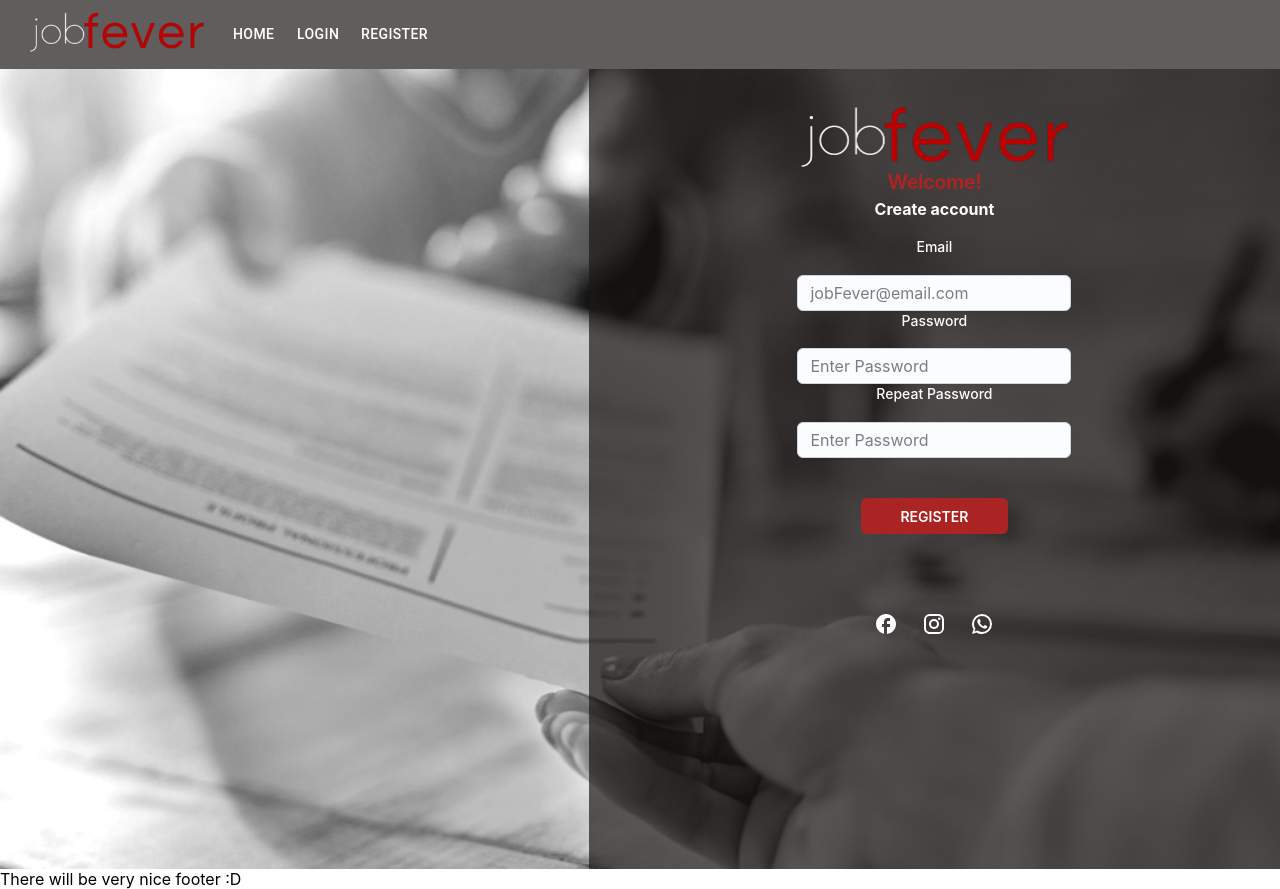
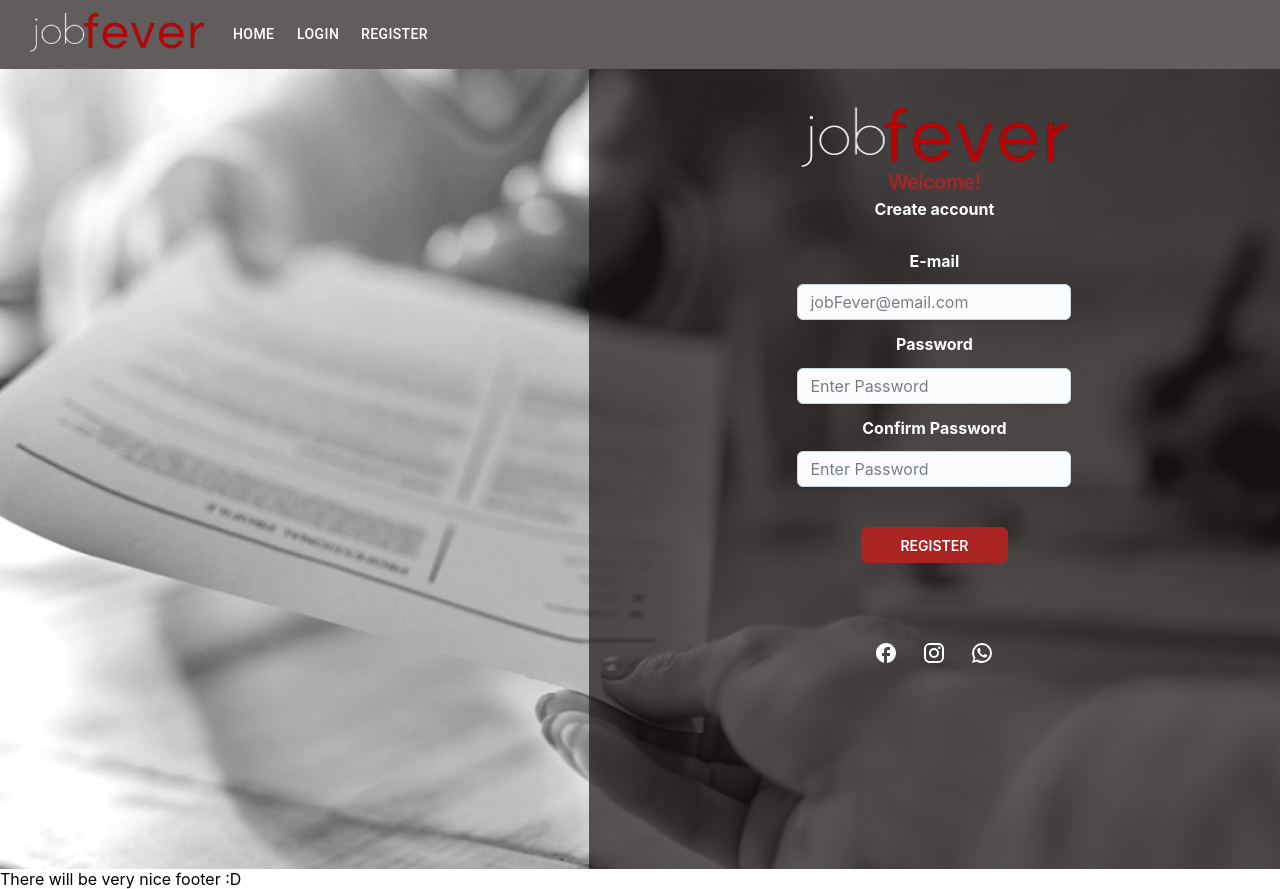
Before and after one commit to stelmaszczykadrian/jobFever-frontend, a React (Create React App) app in the folder jobfever/: page /register in a window 1280 px wide. Built offline with nearby package versions, Linux system fonts and the light colour scheme.

Commit message:
Feature: Adding styled components to plain text

```diff
--- a/jobfever/src/components/login/Register.js
+++ b/jobfever/src/components/login/Register.js
@@ -13,6 +13,8 @@ import {StyledUserInputValidation} from "./styled-components/StyledUserInputVali
 import UsernameInput from "./input-components/UsernameInput";
 import PasswordInput from "./input-components/PasswordInput";
 import {StyledLeftContainer} from "./styled-components/StyledLeftContainer";
+import {StyledText} from "./styled-components/StyledText";
+import {StyledLabel} from "./styled-components/StyledLabel";
 
 
 function Register() {
@@ -92,31 +94,38 @@ function Register() {
                     <Sheet style={{backgroundColor: 'transparent'}}>
                         <div>
                             <Logo/>
+                            <StyledText>
                                 <Typography level="h4" component="h1"
-                                        sx={{color: 'rgba(171, 36, 36)', fontWeight: 'bold', textAlign: 'center'}}>
+                                            sx={{color: 'rgba(171, 36, 36)'}}>
                                     <span>Welcome!</span>
                                 </Typography>
-                            <Typography level="body2" component="h1"
-                                        sx={{color: 'white', fontWeight: 'bold', textAlign: 'center'}}>
+                            </StyledText>
+                            <StyledText>
+                                <Typography level="body1" component="h1"
+                                            sx={{color: 'white'}}>
                                     <span>Create account</span>
                                 </Typography>
+                            </StyledText>
                         </div>
                         <p></p>
                         <form onSubmit={handleSubmit}>
                             <FormControl width="40">
-                                <FormLabel sx={{alignSelf: 'center', color: 'white'}}>Email</FormLabel>
+                                <StyledLabel>
+                                    <span>E-mail</span>
+                                </StyledLabel>
                                 <StyledUserInputValidation>
-                                    <UsernameInput value = {input.username}
+                                    <UsernameInput value={input.username}
                                                    onChange={onInputChange}
                                                    onBlur={validateInput}/>
                                 </StyledUserInputValidation>
                                 {error.username && <span className='err'>{error.username}</span>}
                             </FormControl>
                             <FormControl>
-                                <FormLabel
-                                    sx={{alignSelf: 'center', color: 'white'}}>Password</FormLabel>
+                                <StyledLabel>
+                                    <span>Password</span>
+                                </StyledLabel>
                                 <StyledUserInputValidation>
-                                    <PasswordInput name = {'password'} value={input.password}
+                                    <PasswordInput name={'password'} value={input.password}
                                                    onChange={onInputChange}
                                                    onBlur={validateInput}
                                     />
@@ -124,10 +133,11 @@ function Register() {
                                 {error.password && <span className='err'>{error.password}</span>}
                             </FormControl>
                             <FormControl>
-                                <FormLabel sx={{border: '1px', alignSelf: 'center', color: 'white'}}>Repeat
-                                    Password</FormLabel>
+                                <StyledLabel>
+                                    <span>Confirm Password</span>
+                                </StyledLabel>
                                 <StyledUserInputValidation>
-                                    <PasswordInput name = {'confirmPassword'} value={input.confirmPassword}
+                                    <PasswordInput name={'confirmPassword'} value={input.confirmPassword}
                                                    onChange={onInputChange}
                                                    onBlur={validateInput}
                                     />
--- /dev/null
+++ b/jobfever/src/components/login/styled-components/StyledLabel.jsx
@@ -0,0 +1,11 @@
+import {styled} from "@mui/material";
+import FormLabel from "@mui/joy/FormLabel";
+
+
+export const StyledLabel = styled("span")`
+  align-self: center;
+  color: white;
+  font-weight: bold;
+  font-size: medium;
+  margin-top: 2%;
+`
--- /dev/null
+++ b/jobfever/src/components/login/styled-components/StyledText.jsx
@@ -0,0 +1,7 @@
+import Typography from "@mui/joy/Typography";
+import {styled} from "@mui/material";
+
+export const StyledText = styled(Typography)`
+  font-weight: bold;
+  text-align: center;
+`
```
Lines whose indentation alone changed are shown as unchanged.
